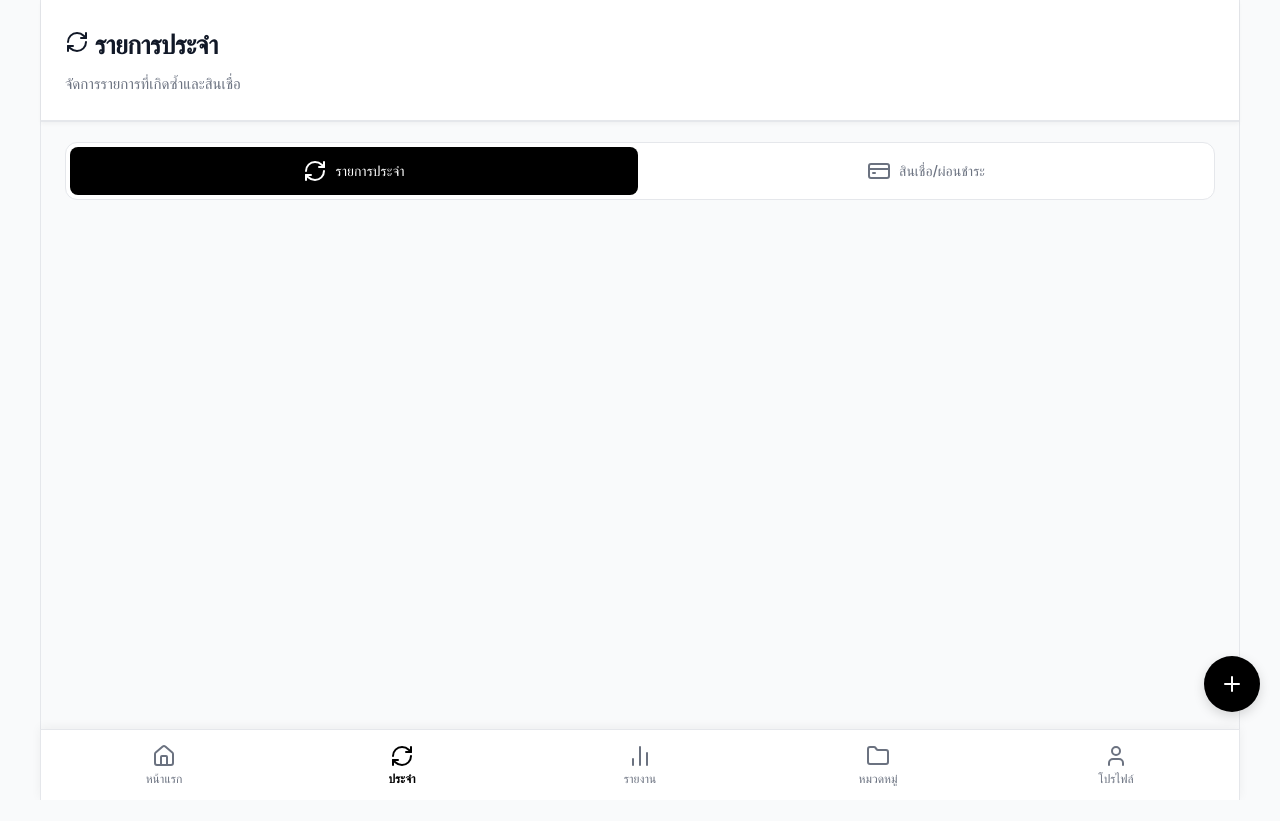
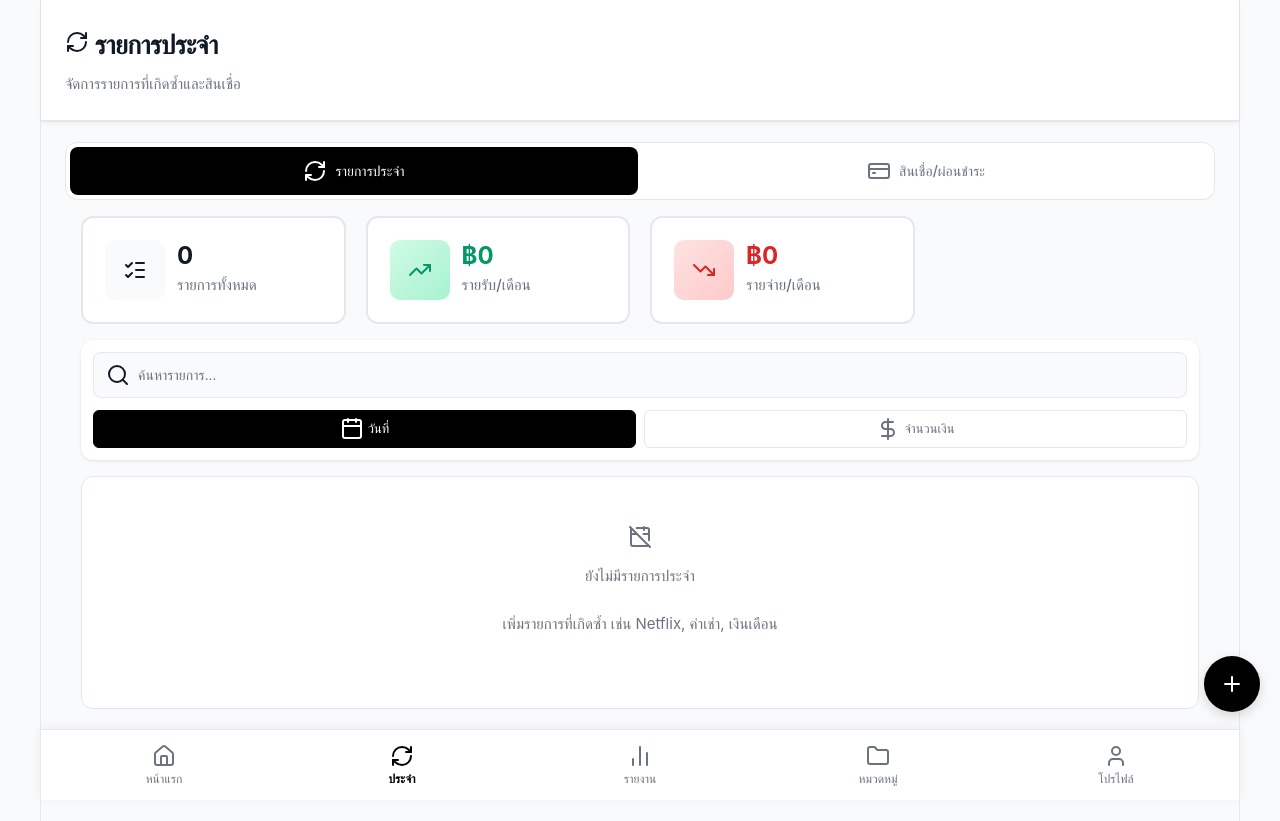
Before and after one commit to tetipong2542/line-botpress, a Flask app: template app/templates/recurring.html in a window 1280 px wide. Before the commit the page ends 800 px from the top, so only its background shows below. Run offline with Flask 3, Linux system fonts and the light colour scheme; the template is opened without the code that fills it, so the values that code supplies are empty.

Commit message:
fix: Fix recurring list not displaying - use .active class for tab-content
- Change #tab-recurring to have 'active' class by default
- Change switchTab() to toggle 'active' class instead of 'hidden'
- Matches existing CSS pattern: .tab-content { display:none } + .tab-content.active { display:block }
- Remove debug console.log statements

```diff
--- a/app/templates/recurring.html
+++ b/app/templates/recurring.html
@@ -28,7 +28,7 @@
     </div>
 
     <!-- ========== TAB: รายการประจำ ========== -->
-    <div class="tab-content" id="tab-recurring">
+    <div class="tab-content active" id="tab-recurring">
         <!-- Recurring Stats Cards (Simplified - 3 cards) -->
         <div class="recurring-stats">
             <div class="stat-card">
@@ -99,7 +99,7 @@
     </div>
 
     <!-- ========== TAB: สินเชื่อ/ผ่อนชำระ ========== -->
-    <div class="tab-content hidden" id="tab-loans">
+    <div class="tab-content" id="tab-loans">
         <!-- Loan Stats Cards -->
         <div class="recurring-stats">
             <div class="stat-card">
@@ -682,16 +682,11 @@
     async function loadRecurringRules() {
         try {
             const result = await API.get(buildApiUrl('recurring') + '?active_only=true');
-            console.log('📋 Recurring API Response:', result);
-
             const recurringList = document.querySelector('.recurring-list');
-            console.log('📋 recurring-list element:', recurringList);
 
             if (result.recurring_rules && result.recurring_rules.length > 0) {
-                console.log('📋 Found', result.recurring_rules.length, 'rules, rendering...');
                 renderRecurringRules(result.recurring_rules);
             } else {
-                console.log('📋 No recurring rules found, showing empty state');
                 // Show empty state
                 recurringList.innerHTML = `
                 <div class="empty-state">
@@ -750,7 +745,6 @@
     }
 
     function applyFilters() {
-        console.log('📋 applyFilters called, allRecurringRules:', allRecurringRules.length);
         let filtered = [...allRecurringRules];
 
         // Filter by search
@@ -766,7 +760,6 @@
         // Apply sort
         filtered = sortRules(filtered, currentSort);
 
-        console.log('📋 After filter/sort, filtered rules:', filtered.length);
         filteredRules = filtered;
         renderCards(filtered);
     }
@@ -791,22 +784,14 @@
     }
 
     function renderCards(rules) {
-        console.log('📋 renderCards called with', rules.length, 'rules');
         const recurringList = document.querySelector('.recurring-list');
-        console.log('📋 recurringList element in renderCards:', recurringList);
 
         if (rules.length === 0) {
-            console.log('📋 No rules, showing empty state');
             renderEmptyState();
             return;
         }
 
-        const html = rules.map(rule => renderCard(rule)).join('');
-        console.log('📋 Generated HTML length:', html.length);
-        console.log('📋 First 500 chars of HTML:', html.substring(0, 500));
-
-        recurringList.innerHTML = html;
-        console.log('📋 innerHTML set, recurringList.innerHTML length:', recurringList.innerHTML.length);
+        recurringList.innerHTML = rules.map(rule => renderCard(rule)).join('');
 
         if (typeof lucide !== 'undefined') {
             lucide.createIcons();
@@ -1146,9 +1131,9 @@
             btn.classList.toggle('active', btn.dataset.tab === tabName);
         });
 
-        // Update tab content
+        // Update tab content - use 'active' class (CSS pattern)
         document.querySelectorAll('.tab-content').forEach(content => {
-            content.classList.toggle('hidden', content.id !== `tab-${tabName}`);
+            content.classList.toggle('active', content.id === `tab-${tabName}`);
         });
 
         // FAB behavior is now handled by handleFabClick function
```
